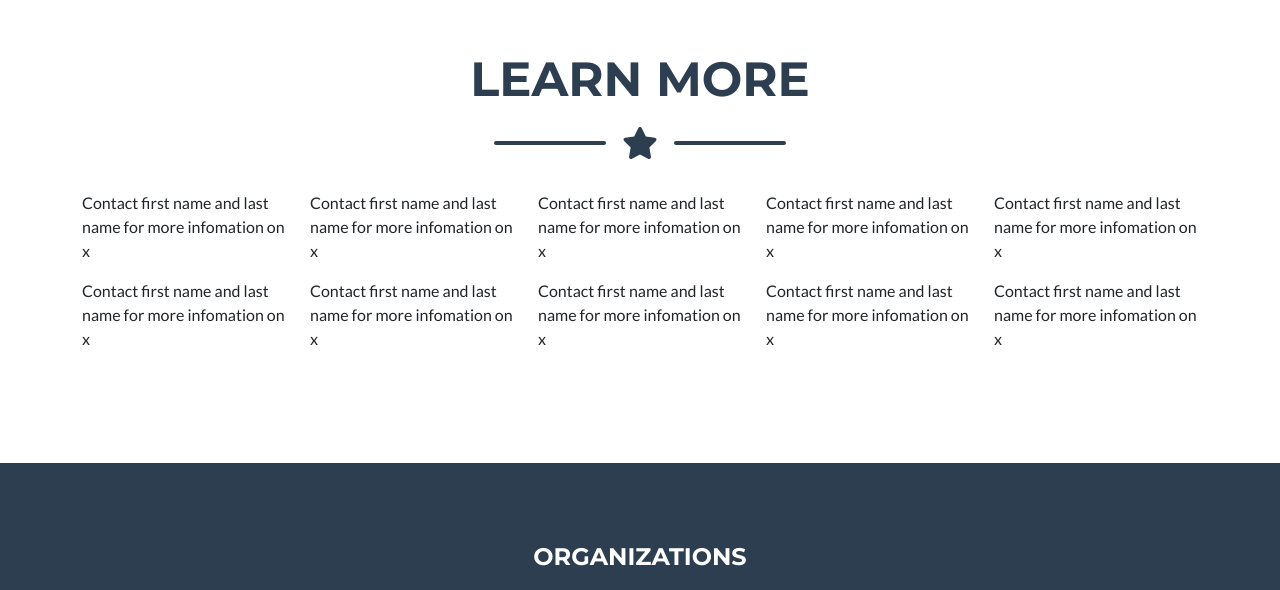
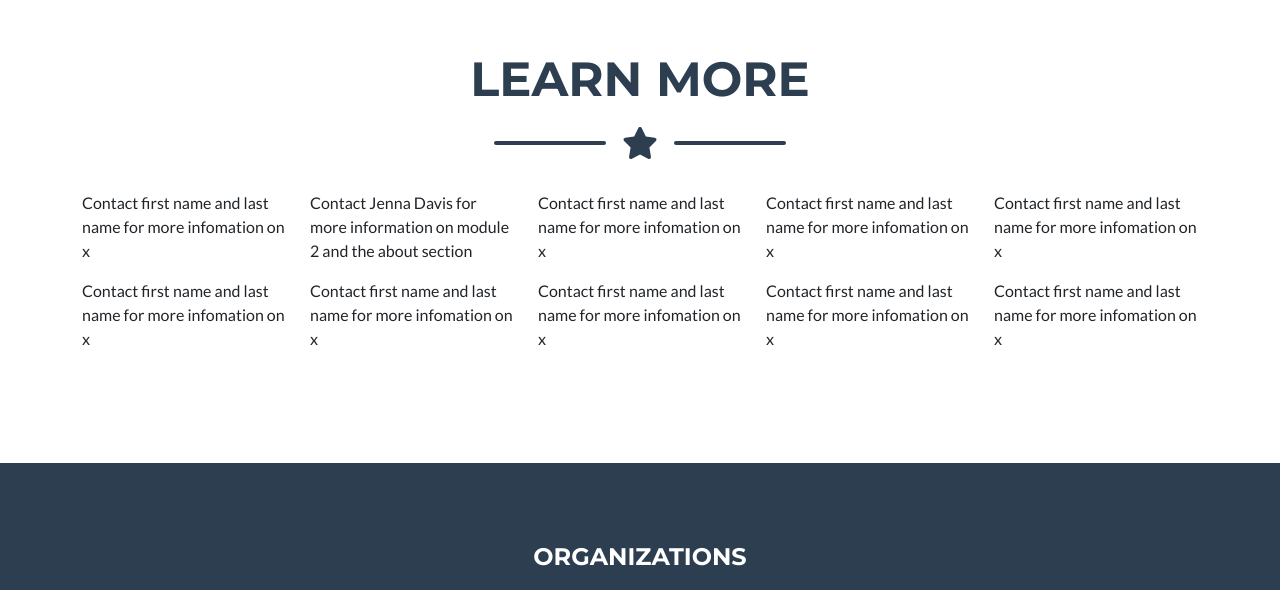
Before and after one commit to ISS-210-001-15-Final/ISS-210-001-015, a plain HTML site: page index.html in a window 1280 px wide. Shown: the part 1839-2429 px from the top of the page. Drawn offline with nearby package versions, Linux system fonts and the light colour scheme.

Commit message:
Update index.html

```diff
--- a/index.html
+++ b/index.html
@@ -153,7 +153,7 @@
                <!--List Contributor's Names and attributions-->
                 <div class="row justify-content-center">
                     <div class="col-sm"><p>Contact first name and last name for more infomation on x</p></div>
-                    <div class="col-sm"><p>Contact first name and last name for more infomation on x</p></div>
+                    <div class="col-sm"><p>Contact Jenna Davis for more information on module 2 and the about section</p></div>
                     <div class="col-sm"><p>Contact first name and last name for more infomation on x</p></div>
                     <div class="col-sm"><p>Contact first name and last name for more infomation on x</p></div>
                     <div class="col-sm"><p>Contact first name and last name for more infomation on x</p></div>
```
